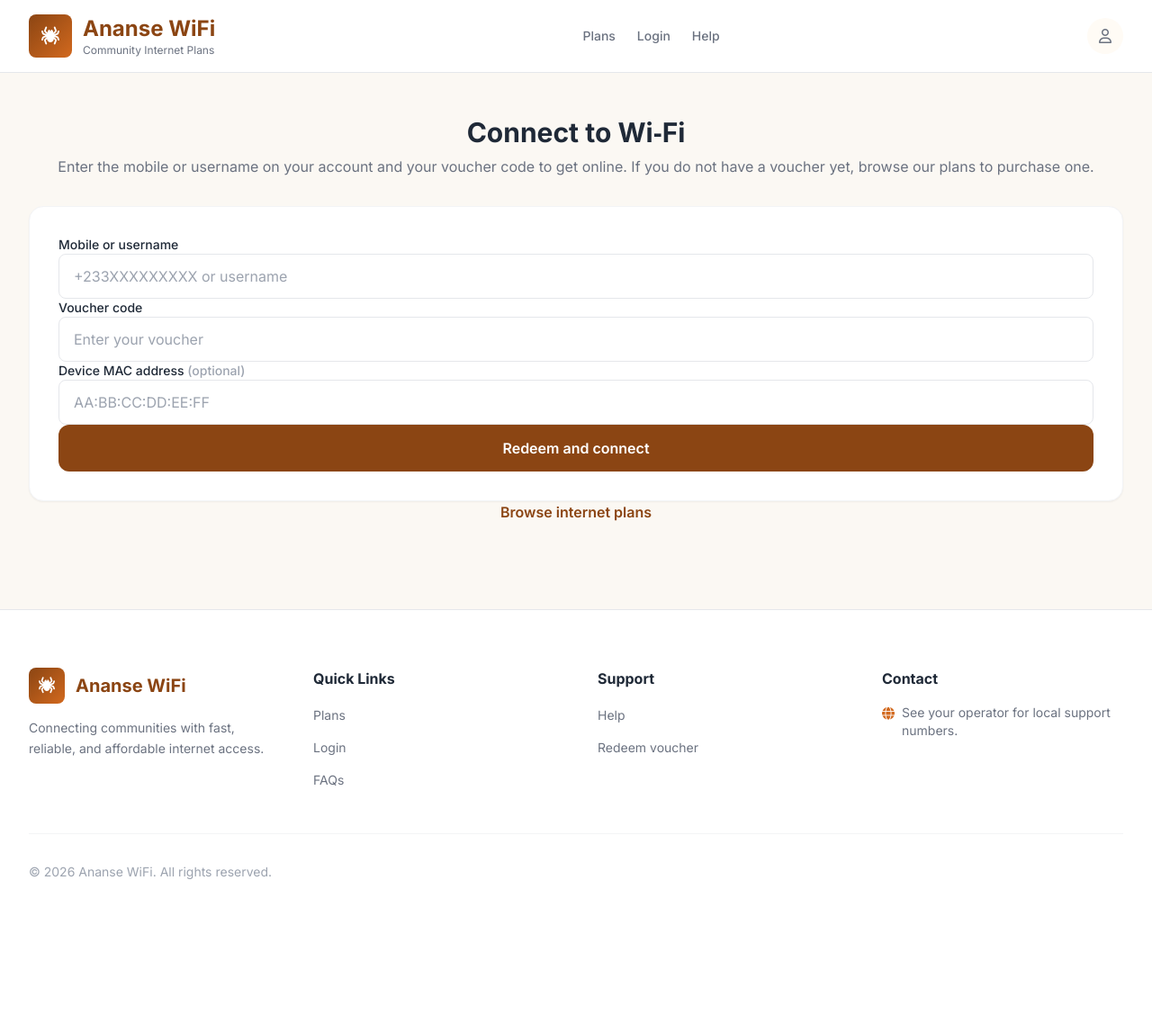
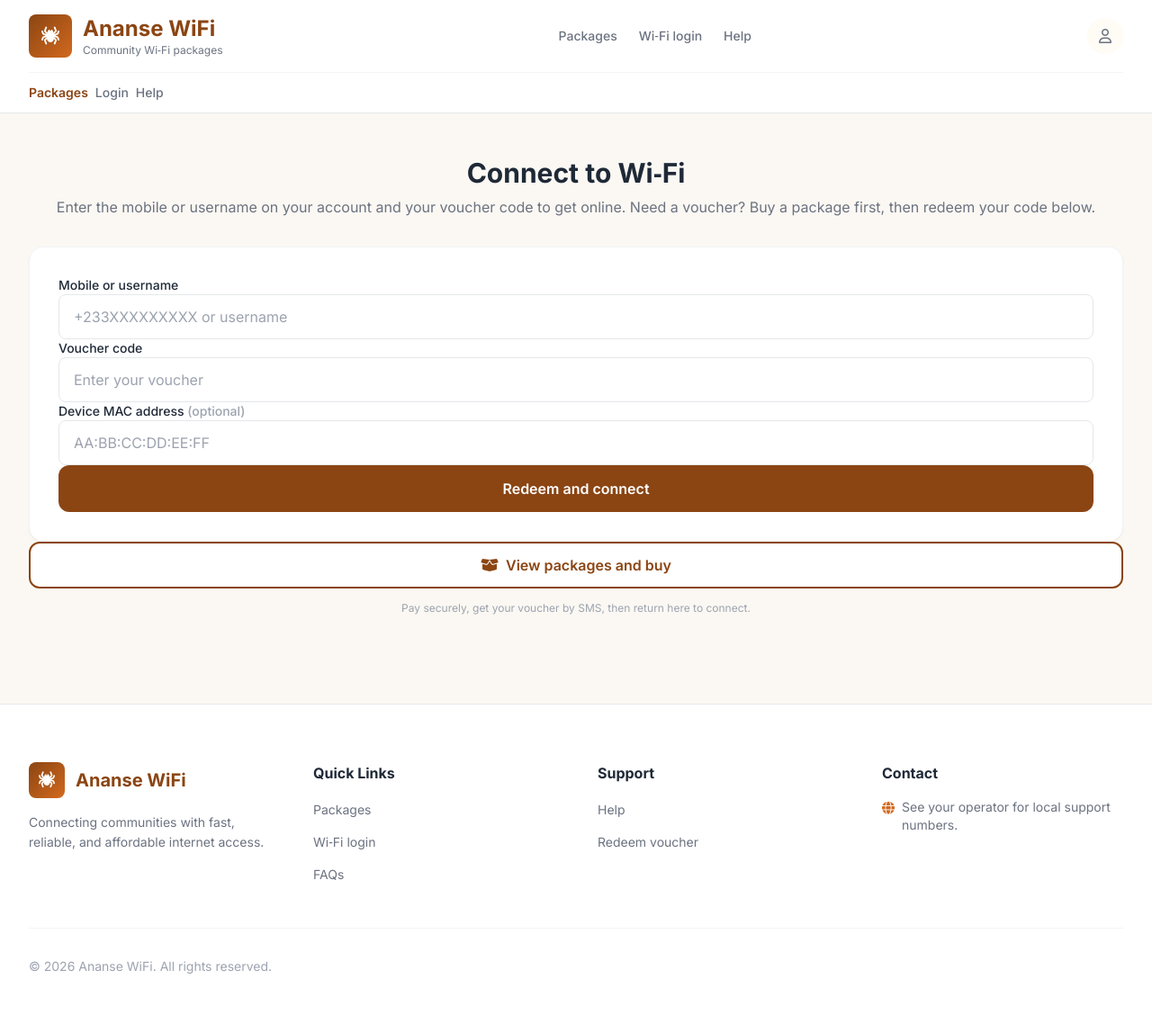
Before and after one commit to sirantho20/anansewifi, a Django app: page /portal/login/ in a window 1280 px wide. Shown: the whole page at 90% size. Before the commit the page ends 977 px from the top, so only its background shows below. Run offline with Django 4.2, Linux system fonts and the light colour scheme; parts of the project's set-up code (start-up, migrations or seed data) failed here and were passed over.

Commit message:
Portal home at /, packages route, Docker RADIUS DATABASE_URL
- Serve voucher login at root (name home); add /portal/packages/ alias for plans
- Redirect purchase flows to portal:packages; update nav, footer, login CTA
- base_portal: theme-color, viewport-fit, safe-area padding
- RADIUS: parse DATABASE_URL for SQL (python3 in image); optional RADIUS_USE_DATABASE_URL=0
- Tests: expect packages URL and Wi-Fi package heading
- Settings, compose, requirements, .env.example updates from prior work

Made-with: Cursor

```diff
--- a/ananseWifi/urls.py
+++ b/ananseWifi/urls.py
@@ -18,8 +18,11 @@ from django.contrib import admin
 from django.http import JsonResponse
 from django.urls import include, path
 
+from portal.views import login_view
+
 urlpatterns = [
     path("admin/", admin.site.urls),
+    path("", login_view, name="home"),
     path("portal/", include("portal.urls")),
     path("dashboard/", include("dashboard.urls")),
     path("api/", include("core.api_urls")),
--- a/docker-compose.yml
+++ b/docker-compose.yml
@@ -10,6 +10,8 @@ services:
     depends_on:
       redis:
         condition: service_healthy
+    volumes:
+      - staticfiles_data:/app/staticfiles
     expose:
       - "8000"
     healthcheck:
@@ -103,7 +105,8 @@ services:
     ports:
       - "${NGINX_HTTP_PORT:-18080}:80"
     volumes:
-      - ./staticfiles:/app/staticfiles:ro
+      - staticfiles_data:/app/staticfiles:ro
 
 volumes:
   redis_data:
+  staticfiles_data:
--- a/portal/urls.py
+++ b/portal/urls.py
@@ -6,6 +6,7 @@ app_name = "portal"
 
 urlpatterns = [
     path("plans/", views.plans_view, name="plans"),
+    path("packages/", views.plans_view, name="packages"),
     path("login/", views.login_view, name="login"),
     path("purchase/start/", views.purchase_start_view, name="purchase-start"),
     path("purchase/callback/", views.purchase_callback_view, name="purchase-callback"),
--- a/portal/views.py
+++ b/portal/views.py
@@ -94,7 +94,7 @@ def session_status_view(request, username: str):
 
 def purchase_start_view(request):
     if request.method != "POST":
-        return redirect("portal:plans")
+        return redirect("portal:packages")
 
     plan_id = request.POST.get("plan_id", "")
     full_name = request.POST.get("full_name", "").strip()
@@ -128,14 +128,14 @@ def purchase_start_view(request):
             target_id=plan_id or "unknown",
             details={"error": str(exc), "full_name": full_name},
         )
-        return redirect("portal:plans")
+        return redirect("portal:packages")
 
 
 def purchase_callback_view(request):
     reference = (request.GET.get("reference") or request.GET.get("trxref") or "").strip()
     if not reference:
         messages.error(request, "Missing payment reference.")
-        return redirect("portal:plans")
+        return redirect("portal:packages")
 
     try:
         result = verify_plan_purchase(reference)
@@ -148,7 +148,7 @@ def purchase_callback_view(request):
             target_id=reference,
             details={"error": str(exc)},
         )
-        return redirect("portal:plans")
+        return redirect("portal:packages")
 
     AuditLog.objects.create(
         actor=result.customer.phone or result.customer.username,
--- a/requirements.txt
+++ b/requirements.txt
@@ -9,6 +9,7 @@ dj-database-url==2.2.0
 celery==5.4.0
 redis==5.2.0
 gunicorn==23.0.0
+whitenoise==6.8.2
 pytest==8.3.3
 pytest-django==4.9.0
 factory-boy==3.3.1
--- a/templates/portal/base_portal.html
+++ b/templates/portal/base_portal.html
@@ -3,14 +3,22 @@
 <html lang="en">
 <head>
   <meta charset="utf-8">
-  <meta name="viewport" content="width=device-width, initial-scale=1.0">
+  <meta name="viewport" content="width=device-width, initial-scale=1.0, viewport-fit=cover">
+  <meta name="theme-color" content="#8b4513">
   <title>{% block title %}{{ site_title|default:"Ananse WiFi" }}{% endblock %}</title>
   <link rel="stylesheet" href="https://cdnjs.cloudflare.com/ajax/libs/font-awesome/6.5.2/css/all.min.css" integrity="sha512-SnH5WK+bZxgPHs44uWIX+LLJAJ9/2PkPKZ5QiAj6Ta86w+fsb2TkcmfRyVX3pBnMFcV7oQPJkl9QevSCWr3W6A==" crossorigin="anonymous" referrerpolicy="no-referrer">
   <link rel="preconnect" href="https://fonts.googleapis.com">
   <link rel="preconnect" href="https://fonts.gstatic.com" crossorigin>
   <link href="https://fonts.googleapis.com/css2?family=Inter:wght@300;400;500;600;700&display=swap" rel="stylesheet">
   <link rel="stylesheet" href="{% static 'css/portal-plans.css' %}">
-  <style>::-webkit-scrollbar { display: none;}</style>
+  <style>
+    ::-webkit-scrollbar { display: none; }
+    body {
+      padding-left: max(0px, env(safe-area-inset-left, 0px));
+      padding-right: max(0px, env(safe-area-inset-right, 0px));
+      padding-bottom: max(0px, env(safe-area-inset-bottom, 0px));
+    }
+  </style>
   {% block extra_head %}{% endblock %}
 </head>
 <body class="bg-surface font-sans text-textPrimary">
--- a/templates/portal/includes/plans_footer.html
+++ b/templates/portal/includes/plans_footer.html
@@ -13,16 +13,16 @@
       <div>
         <h4 class="font-bold text-textPrimary mb-4">Quick Links</h4>
         <ul class="space-y-3">
-          <li><a href="{% url 'portal:plans' %}" class="text-textSecondary hover:text-primary transition-colors text-sm">Plans</a></li>
-          <li><a href="{% url 'portal:login' %}" class="text-textSecondary hover:text-primary transition-colors text-sm">Login</a></li>
-          <li><a href="{% url 'portal:plans' %}#faq-section" class="text-textSecondary hover:text-primary transition-colors text-sm">FAQs</a></li>
+          <li><a href="{% url 'portal:packages' %}" class="text-textSecondary hover:text-primary transition-colors text-sm">Packages</a></li>
+          <li><a href="{% url 'home' %}" class="text-textSecondary hover:text-primary transition-colors text-sm">Wi‑Fi login</a></li>
+          <li><a href="{% url 'portal:packages' %}#faq-section" class="text-textSecondary hover:text-primary transition-colors text-sm">FAQs</a></li>
         </ul>
       </div>
       <div>
         <h4 class="font-bold text-textPrimary mb-4">Support</h4>
         <ul class="space-y-3">
-          <li><a href="{% url 'portal:plans' %}#faq-section" class="text-textSecondary hover:text-primary transition-colors text-sm">Help</a></li>
-          <li><a href="{% url 'portal:login' %}" class="text-textSecondary hover:text-primary transition-colors text-sm">Redeem voucher</a></li>
+          <li><a href="{% url 'portal:packages' %}#faq-section" class="text-textSecondary hover:text-primary transition-colors text-sm">Help</a></li>
+          <li><a href="{% url 'home' %}" class="text-textSecondary hover:text-primary transition-colors text-sm">Redeem voucher</a></li>
         </ul>
       </div>
       <div>
--- a/templates/portal/includes/plans_header.html
+++ b/templates/portal/includes/plans_header.html
@@ -1,25 +1,30 @@
 <header id="header" class="bg-white border-b border-border sticky top-0 z-50">
   <div class="max-w-7xl mx-auto px-4 sm:px-6 lg:px-8">
     <div class="flex items-center justify-between h-16 lg:h-20">
-      <div class="flex items-center gap-3">
+      <a href="{% url 'home' %}" class="flex items-center gap-3 rounded-lg focus:outline-none focus:ring-2 focus:ring-primary focus:ring-offset-2">
         <div class="w-10 h-10 lg:w-12 lg:h-12 bg-gradient-to-br from-primary to-accent rounded-lg flex items-center justify-center">
           <i class="fa-solid fa-spider text-white text-lg lg:text-xl" aria-hidden="true"></i>
         </div>
         <div>
           <h1 class="text-xl lg:text-2xl font-bold text-primary">{{ site_title|default:"Ananse WiFi" }}</h1>
-          <p class="text-xs text-textSecondary hidden sm:block">Community Internet Plans</p>
+          <p class="text-xs text-textSecondary hidden sm:block">Community Wi‑Fi packages</p>
         </div>
-      </div>
+      </a>
       <nav class="hidden md:flex items-center gap-6" aria-label="Main">
-        <a href="{% url 'portal:plans' %}" class="text-sm font-medium text-textSecondary hover:text-primary transition-colors">Plans</a>
-        <a href="{% url 'portal:login' %}" class="text-sm font-medium text-textSecondary hover:text-primary transition-colors">Login</a>
-        <a href="{% url 'portal:plans' %}#faq-section" class="text-sm font-medium text-textSecondary hover:text-primary transition-colors">Help</a>
+        <a href="{% url 'portal:packages' %}" class="text-sm font-medium text-textSecondary hover:text-primary transition-colors">Packages</a>
+        <a href="{% url 'home' %}" class="text-sm font-medium text-textSecondary hover:text-primary transition-colors">Wi‑Fi login</a>
+        <a href="{% url 'portal:packages' %}#faq-section" class="text-sm font-medium text-textSecondary hover:text-primary transition-colors">Help</a>
       </nav>
       <div class="flex items-center gap-3">
-        <a href="{% url 'portal:login' %}" class="w-10 h-10 rounded-full bg-surfaceLight flex items-center justify-center hover:bg-border transition-colors" aria-label="Portal login">
+        <a href="{% url 'home' %}" class="w-10 h-10 rounded-full bg-surfaceLight flex items-center justify-center hover:bg-border transition-colors" aria-label="Wi‑Fi login">
           <i class="fa-regular fa-user text-textSecondary" aria-hidden="true"></i>
         </a>
       </div>
     </div>
+    <nav class="md:hidden flex items-center justify-around gap-2 border-t border-borderLight py-3" aria-label="Mobile">
+      <a href="{% url 'portal:packages' %}" class="text-sm font-semibold text-primary">Packages</a>
+      <a href="{% url 'home' %}" class="text-sm font-medium text-textSecondary">Login</a>
+      <a href="{% url 'portal:packages' %}#faq-section" class="text-sm font-medium text-textSecondary">Help</a>
+    </nav>
   </div>
 </header>
--- a/templates/portal/login.html
+++ b/templates/portal/login.html
@@ -11,7 +11,7 @@
   <div class="max-w-xl mx-auto">
     <div class="text-center mb-8">
       <h2 class="text-2xl lg:text-3xl font-bold text-textPrimary mb-2">Connect to Wi‑Fi</h2>
-      <p class="text-textSecondary text-sm lg:text-base leading-relaxed">Enter the mobile or username on your account and your voucher code to get online. If you do not have a voucher yet, browse our plans to purchase one.</p>
+      <p class="text-textSecondary text-sm lg:text-base leading-relaxed">Enter the mobile or username on your account and your voucher code to get online. Need a voucher? Buy a package first, then redeem your code below.</p>
     </div>
 
     <div class="bg-white rounded-2xl border border-borderLight shadow-sm p-6 lg:p-8">
@@ -60,9 +60,13 @@
       </form>
     </div>
 
-    <p class="text-center mt-8">
-      <a href="{% url 'portal:plans' %}" class="inline-flex items-center justify-center text-primary font-semibold hover:underline">Browse internet plans</a>
-    </p>
+    <div class="mt-6 space-y-3">
+      <a href="{% url 'portal:packages' %}" class="w-full min-h-[52px] inline-flex items-center justify-center gap-2 rounded-xl border-2 border-primary bg-white text-primary font-semibold text-base hover:bg-primary/10 focus:outline-none focus:ring-2 focus:ring-primary focus:ring-offset-2 transition-colors">
+        <i class="fa-solid fa-box-open" aria-hidden="true"></i>
+        View packages and buy
+      </a>
+      <p class="text-center text-textTertiary text-xs leading-relaxed">Pay securely, get your voucher by SMS, then return here to connect.</p>
+    </div>
   </div>
 </main>
 
--- a/templates/portal/purchase_result.html
+++ b/templates/portal/purchase_result.html
@@ -26,7 +26,7 @@
       {% else %}
         <p class="text-warning text-sm">SMS delivery failed: {{ sms_error|default:"Unknown error" }}</p>
       {% endif %}
-      <a href="{% url 'portal:login' %}?identity={{ login_identity|urlencode }}" class="inline-flex w-full min-h-[52px] items-center justify-center rounded-xl bg-primary text-white font-semibold hover:bg-primary/90 focus:outline-none focus:ring-2 focus:ring-primary focus:ring-offset-2 transition-colors">
+      <a href="{% url 'home' %}?identity={{ login_identity|urlencode }}" class="inline-flex w-full min-h-[52px] items-center justify-center rounded-xl bg-primary text-white font-semibold hover:bg-primary/90 focus:outline-none focus:ring-2 focus:ring-primary focus:ring-offset-2 transition-colors">
         Go to Wi‑Fi login
       </a>
     </div>
--- a/templates/portal/session_status.html
+++ b/templates/portal/session_status.html
@@ -39,7 +39,7 @@
           <dd class="text-textPrimary mt-0.5">{{ entitlement.remaining_data_bytes|default:"Unlimited" }}</dd>
         </div>
         {% else %}
-        <p class="text-textSecondary">No active entitlement. Redeem another voucher or <a href="{% url 'portal:plans' %}" class="text-primary font-medium hover:underline">browse plans</a>.</p>
+        <p class="text-textSecondary">No active entitlement. Redeem another voucher or <a href="{% url 'portal:packages' %}" class="text-primary font-medium hover:underline">browse packages</a>.</p>
         {% endif %}
       </dl>
     </div>
```
Also changed, not shown: ananseWifi/settings.py (+9 -0 lines), templates/portal/plans.html (+4 -4 lines), tests/test_portal_flow.py (+1 -1 lines), tests/test_portal_plans_page.py (+1 -1 lines), 3 other files.
